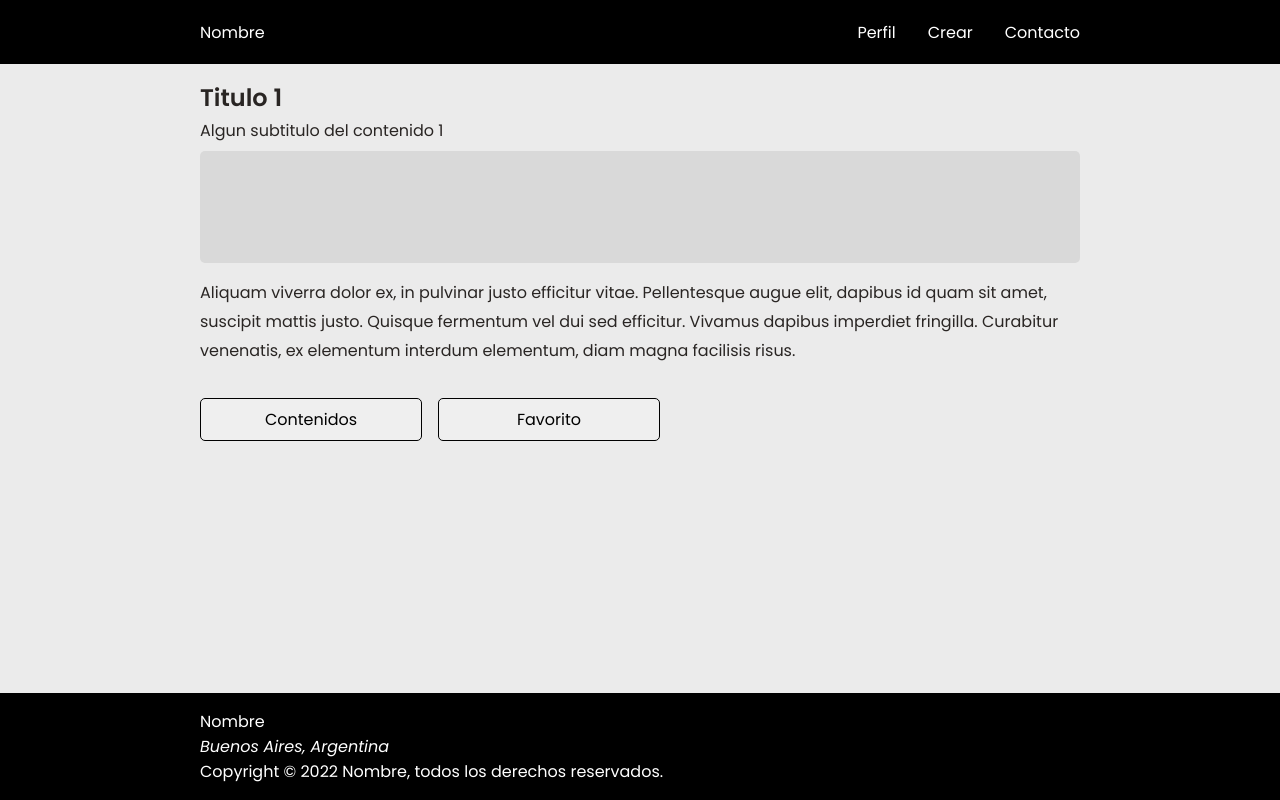
After one commit to bmirandach/tp-diploweb, a Flask app: page /contenido/1 in a window 1280 px wide. The commit adds this page. Run offline with Flask 2, Linux system fonts and the light colour scheme; some libraries are stand-ins or nearby versions.

Commit message:
prueba de formularios

```diff
--- a/app/app.py
+++ b/app/app.py
@@ -1,19 +1,69 @@
 from flask import Flask #importo la clase
 from flask import render_template
+from flask import g, flash
+from flask import abort, request, redirect, url_for
+from flask_bootstrap import Bootstrap
+
+from Post import Post
+from FormCreate import FormCreate
+
+post1 = Post(1, 'Titulo 1', 'Aliquam viverra dolor ex, in pulvinar justo efficitur vitae. Pellentesque augue elit, dapibus id quam sit amet, suscipit mattis justo. Quisque fermentum vel dui sed efficitur. Vivamus dapibus imperdiet fringilla. Curabitur venenatis, ex elementum interdum elementum, diam magna facilisis risus.')
+post2 = Post(2, 'Titulo 2', 'Lorem ipsum dolor sit amet, consectetur adipiscing elit. Praesent est nulla, sollicitudin nec tellus sit amet, scelerisque facilisis augue. Donec interdum nunc id venenatis consequat. Donec viverra molestie eros, et luctus arcu imperdiet at. Proin.')
+post3 = Post(3, 'Titulo 3', 'Etiam nec vestibulum lacus. Nulla facilisi. Etiam at lorem eget risus gravida feugiat. Mauris pulvinar ligula nisi, eget scelerisque sapien facilisis eu. Vestibulum quis nunc id leo dignissim rutrum. Suspendisse vitae lacus turpis. In egestas blandit nulla. Praesent id dolor venenatis, porta urna.')
+post4 = Post(4, 'Titulo 4', 'Etiam nec vestibulum lacus. Nulla facilisi. Etiam at lorem eget risus gravida feugiat. Mauris pulvinar ligula nisi, eget scelerisque sapien facilisis eu. Vestibulum quis nunc id leo dignissim rutrum. Suspendisse vitae lacus turpis. In egestas blandit nulla. Praesent id dolor venenatis, porta urna.')
+post5 = Post(5, 'Titulo 5', 'Etiam nec vestibulum lacus. Nulla facilisi. Etiam at lorem eget risus gravida feugiat. Mauris pulvinar ligula nisi, eget scelerisque sapien facilisis eu. Vestibulum quis nunc id leo dignissim rutrum. Suspendisse vitae lacus turpis. In egestas blandit nulla. Praesent id dolor venenatis, porta urna.')
+post6 = Post(6, 'Titulo 6', 'Lorem ipsum dolor sit amet, consectetur adipiscing elit. Praesent orci dui, ultricies ut felis id, cursus venenatis nibh. Duis hendrerit neque sed consectetur faucibus. Etiam consequat risus elit, non scelerisque nisl facilisis ut. Aenean ultricies quam et.')
+post7 = Post(7, 'Titulo 7', 'Etiam nec vestibulum lacus. Nulla facilisi. Etiam at lorem eget risus gravida feugiat. Mauris pulvinar ligula nisi, eget scelerisque sapien facilisis eu. Vestibulum quis nunc id leo dignissim rutrum. Suspendisse vitae lacus turpis. In egestas blandit nulla. Praesent id dolor venenatis, porta urna.')
+post8 = Post(8, 'Titulo 8', 'Etiam nec vestibulum lacus. Nulla facilisi. Etiam at lorem eget risus gravida feugiat. Mauris pulvinar ligula nisi, eget scelerisque sapien facilisis eu. Vestibulum quis nunc id leo dignissim rutrum. Suspendisse vitae lacus turpis. In egestas blandit nulla. Praesent id dolor venenatis, porta urna.')
+list_p = [post1, post2, post3, post4, post5, post6, post7, post8]
 
 app=Flask(__name__) #inicializar la app
+app.config['SECRET_KEY'] = 'xxDDF878945f7f8t9gWavp5p' # MUY necesaria para flask-wtf
+
+bootstrap = Bootstrap(app)
+
+@app.before_request
+def get_posts():
+    g.list_posts = list_p
+
+@app.route('/agregar', methods=['GET', 'POST'])
+def create():
+    create = FormCreate()
+    if request.method == 'POST':
+        if create.validate_on_submit():
+            #details=request.form
+            #print(details["Título"])
+            #print(details["Descripción"])
+            newPost = Post(len(g.list_posts)+1, create.titlePost.data, create.contentPost.data)
+            #newPost = Post(len(g.list_posts)+1, details["Título"], details["Descripción"])
+            g.list_posts.append(newPost)
+            flash(f"El Post {newPost.getPost_id()} se creo con exito")
+            return redirect(url_for('content', post_id=newPost.getPost_id()))
+        else:
+            flash("Error. Revise los datos del formulario.")
+            #print('no pasa')
+    return render_template('create.html', form=create)
 
 @app.route('/')
 def index():
     return render_template("index.html")
 
+@app.route('/contacto')
+def contact():
+    return render_template("contact.html")
+
+
 @app.route('/contenidos')
 def contents():
-    return render_template("contents.html")
+    return render_template("contents.html", list_posts=g.list_posts)
 
-@app.route('/contenido')
-def content():
-    return render_template("content.html")
+@app.route('/contenido/<post_id>')
+def content(post_id):
+    the_post = next((post for post in g.list_posts if post.post_id == int(post_id)), None)
+    if not the_post:
+        return abort(404)
+    return render_template("content.html", post=the_post)
+
 
 
 if __name__ == '__main__': # Comprobamos que, si estamos en el archivo principal (main), entonces ejecutamos la aplicación
--- a/app/static/css/layout.css
+++ b/app/static/css/layout.css
@@ -20,7 +20,10 @@ html {
 body {
   background-color: #ebebeb;
   color: var(--primary);
+  display: flex;
+  flex-direction: column;
   font-family: 'Poppins', sans-serif;
+  min-height: 100vh
 }
 
 button {
@@ -34,6 +37,7 @@ button {
 
 main {
   margin: 0 1rem 0 1rem;
+  flex: 1;
   /* max-width: 1200px; */
 }
 
@@ -123,7 +127,9 @@ main {
 }
 
 .hero {
-  background-color: #d9d9d9;
+  /* background-color: #d9d9d9; */
+  background-image: linear-gradient(rgba(123, 101, 101, .5), rgba(112, 66, 20, .5)), url('../img/hero.jpg');
+  background-repeat: no-repeat;
   height: 50vh;
   padding: 1.5rem 3rem 0 1rem;
 }
@@ -141,6 +147,7 @@ main {
 }
 
 h1.hero__title {
+  color: #f6f6f6;
   font-size: 2.5rem;
   font-weight: 500;
 }
@@ -240,3 +247,10 @@ h1.hero__title {
 .title--semibold {
   font-weight:600;
 }
+
+/* CREATE */
+.form {
+  display: grid;
+  grid-template-columns: repeat(1, 1fr);
+  row-gap: 1rem;
+}
--- a/app/templates/content.html
+++ b/app/templates/content.html
@@ -1,17 +1,11 @@
-{% extends "./base.html" %}
+{% extends "./layout.html" %}
 {% block title %}Contenido{% endblock %}
 
 {% block main %}
-<h2 class="title title--semibold">Contenido 1</h2>
+<h2 class="title title--semibold"> {{post.title}} </h2>
 <h4 class="subtitle">Algun subtitulo del contenido 1</h4>
 <div class="image"></div>
-<p class="text">Duis imperdiet eget odio sit amet ornare. Vestibulum iaculis dolor non leo fringilla, in pulvinar risus ultrices. Orci
-varius natoque penatibus et magnis dis parturient montes, nascetur ridiculus mus. Aliquam erat volutpat. Duis egestas
-congue elit, et ullamcorper risus aliquet in. Donec scelerisque libero ac odio dictum commodo. Ut lobortis elit ac nisi
-consectetur varius. Maecenas commodo ut velit non finibus. Aliquam erat volutpat. Nam eu ipsum diam.
-<br><br>
-Sed vel rhoncus nunc, quis lacinia sapien. Suspendisse scelerisque vehicula lectus, eget semper erat aliquam facilisis.
-Maecenas convallis est dolor, sed hendrerit risus porttitor aliquam. Nunc placerat nunc et lacus semper porttitor.</p>
+<p class="text"> {{post.description}} </p>
 <div class="buttons">
   <button >Contenidos</button>
   <button>Favorito</button>
--- a/app/templates/contents.html
+++ b/app/templates/contents.html
@@ -1,14 +1,14 @@
-{% extends "./base.html" %}
+{% extends "./layout.html" %}
 {% block title %}Contenidos{% endblock %}
 
 {% block main %}
 <h2 class="title title--normal">Nuestro Contenido</h2>
 <div class="container">
-  {% for x in range(7) %}
+  {% for post in list_posts %}
   <div class="card">
     <div class="card__image"></div>
     <div class="card__body">
-      <h4 class="card__title">Titulo del contenido 1</h4>
+      <h4 class="card__title"> {{post.title}} </h4>
       <p class="card__text">Otro dato del contenido 1 o la fecha de creacion</p>
     </div>
   </div>
--- a/app/templates/index.html
+++ b/app/templates/index.html
@@ -1,9 +1,9 @@
-{% extends "./base.html" %}
+{% extends "./layout.html" %}
 {% block title %}Inicio{% endblock %}
 
 {% block header %}
 <div class="hero">
-  <h1 class="hero__title">Alguna frase que hable sobre la entidad</h1>
+  <h1 class="hero__title">Redescubriendo Buenos Aires a través de sus distintos partidos</h1>
 </div>
 {% endblock %}
 {% block main %}
--- /dev/null
+++ b/app/templates/layout.html
@@ -0,0 +1,40 @@
+<!DOCTYPE html>
+<html lang="en">
+
+<head>
+  <meta charset="UTF-8">
+  <meta http-equiv="X-UA-Compatible" content="IE=edge">
+  <meta name="viewport" content="width=device-width, initial-scale=1.0">
+  <title>{% block title %}{% endblock %}</title>
+  <link rel="stylesheet" href="{{ url_for('static', filename='css/layout.css') }}">
+  <link href="https://fonts.googleapis.com/icon?family=Material+Icons" rel="stylesheet">
+</head>
+
+<body>
+  <header>
+    <nav class="navbar">
+      <a class="navbar__link" href="/">Nombre</a>
+      <ul class="navbar__list">
+        <li><a class="navbar__link" href="#">Perfil</a></li>
+        <li><a class="navbar__link" href="/agregar">Crear</a></li>
+        <li><a class="navbar__link" href="/contacto">Contacto</a></li>
+      </ul>
+    </nav>
+    {% block header %}
+    {% endblock %}
+  </header>
+  <main>
+    {% block main %}
+    {% endblock %}
+  </main>
+  <footer class="footer">
+    <p>Nombre</p>
+    <address>
+      <p>Buenos Aires, Argentina</p>
+    </address>
+    <p>Copyright &copy; 2022 Nombre, todos los derechos reservados.</p>
+  </footer>
+  <script src="{{ url_for('static', filename='js/layout.js') }}"></script>
+</body>
+
+</html>
```
Also changed, not shown: app/FormCreate.py (added, +8 -0 lines), app/Post.py (added, +21 -0 lines), app/templates/base.html (deleted, +0 -40 lines), app/templates/contact.html (added, +8 -0 lines), app/templates/create.html (added, +30 -0 lines), app/static/img/hero.jpg (added).
